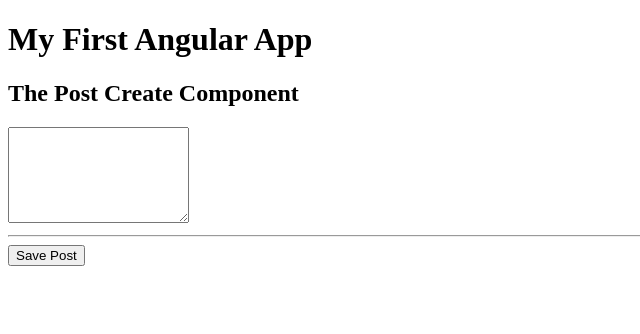
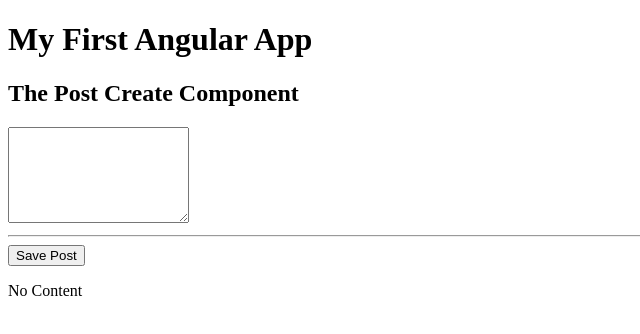
Before and after one commit to kamariapm/angular-practice, an Angular app: page / in a window 1280 px wide. Shown: the top 334 px of the page, without its empty margins (0-640 px from the left). Built offline with nearby package versions, Linux system fonts and the light colour scheme.

Commit message:
updated post-create component

```diff
--- a/src/app/app.module.ts
+++ b/src/app/app.module.ts
@@ -1,12 +1,13 @@
 import { BrowserModule } from "@angular/platform-browser";
 import { NgModule } from "@angular/core";
+import { FormsModule } from "@angular/forms";
 
 import { AppComponent } from "./app.component";
 import { PostCreateComponent } from "./posts/post-create/post-create.component";
 
 @NgModule({
   declarations: [AppComponent, PostCreateComponent],
-  imports: [BrowserModule],
+  imports: [BrowserModule, FormsModule],
   providers: [],
   bootstrap: [AppComponent]
 })
--- a/src/app/posts/post-create/post-create.component.html
+++ b/src/app/posts/post-create/post-create.component.html
@@ -1,4 +1,9 @@
 <h2>The Post Create Component</h2>
-<textarea rows="6"></textarea>
+<!-- <textarea rows="6" [value]="newPost" #postInput></textarea>
+<button (click)="onAddPost(postInput)">Save Post</button>
+-->
+<!-- Two Way Binding Example -->
+<textarea rows="6" [(ngModel)]="enteredValue"></textarea>
 <hr />
 <button (click)="onAddPost()">Save Post</button>
+<p>{{ newPost }}</p>
--- a/src/app/posts/post-create/post-create.component.ts
+++ b/src/app/posts/post-create/post-create.component.ts
@@ -5,7 +5,14 @@
   templateUrl: "./post-create.component.html"
 })
 export class PostCreateComponent {
+  enteredValue = "";
+  newPost = "No Content";
+
+  // onAddPost(postInput: HTMLTextAreaElement) {
+  //console.dir(postInput);
+
   onAddPost() {
-    alert("post added");
+    // alert("post added");
+    this.newPost = this.enteredValue;
   }
 }
```
